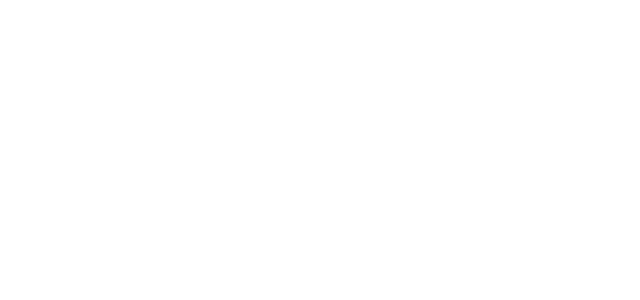
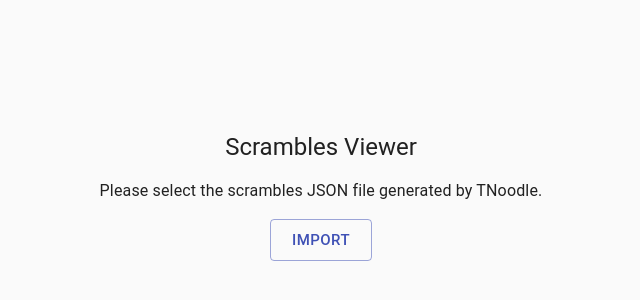
Before and after one commit to jonatanklosko/scrambles-viewer, a React (Create React App) app: page / in a window 1280 px wide. Shown: the part 196-496 px from the top of the page, without its empty margins (319-959 px from the left). Built offline with nearby package versions, Linux system fonts and the light colour scheme.

Commit message:
Add JSON import.

```diff
--- a/src/components/App.js
+++ b/src/components/App.js
@@ -1,9 +1,19 @@
-import React from 'react';
+import React, { useState } from 'react';
+import { CssBaseline } from '@material-ui/core';
+import ScramblesViewer from './ScramblesViewer';
+import JsonImport from './JsonImport';
 
 function App() {
+  const [scramblesJson, setScramblesJson] = useState(null);
+
   return (
     <div>
-
+      <CssBaseline />
+      {scramblesJson ? (
+        <ScramblesViewer scramblesJson={scramblesJson} />
+      ) : (
+        <JsonImport onImport={setScramblesJson} />
+      )}
     </div>
   );
 }
--- /dev/null
+++ b/src/components/JsonImport.js
@@ -0,0 +1,73 @@
+import React, { useRef } from 'react';
+import { Button, Grid, Typography } from '@material-ui/core';
+import { makeStyles } from '@material-ui/core/styles';
+
+const useStyles = makeStyles((theme) => ({
+  root: {
+    padding: theme.spacing(2),
+    height: '100vh',
+  },
+  grid: {
+    height: '100%',
+  },
+  fileInput: {
+    display: 'none',
+  },
+}));
+
+function JsonImport({ onImport }) {
+  const classes = useStyles();
+  const inputRef = useRef(null);
+
+  function handleFileChange(event) {
+    if (event.target.files.length === 0) return;
+    const [file] = event.target.files;
+    const reader = new FileReader();
+    reader.onload = (event) => {
+      const json = JSON.parse(event.target.result);
+      onImport(json);
+    };
+    reader.readAsText(file);
+  }
+
+  return (
+    <div className={classes.root}>
+      <Grid
+        container
+        direction="column"
+        justify="center"
+        alignItems="center"
+        className={classes.grid}
+        spacing={2}
+      >
+        <Grid item>
+          <Typography variant="h5">Scrambles Viewer</Typography>
+        </Grid>
+        <Grid item>
+          <Typography>
+            Please select the scrambles JSON file generated by TNoodle.
+          </Typography>
+        </Grid>
+        <Grid item>
+          <input
+            ref={inputRef}
+            type="file"
+            accept="application/json"
+            onChange={handleFileChange}
+            className={classes.fileInput}
+          />
+          <Button
+            variant="outlined"
+            size="large"
+            color="primary"
+            onClick={() => inputRef.current.click()}
+          >
+            Import
+          </Button>
+        </Grid>
+      </Grid>
+    </div>
+  );
+}
+
+export default JsonImport;
--- /dev/null
+++ b/src/components/ScramblesViewer.js
@@ -0,0 +1,12 @@
+import React from 'react';
+
+function ScramblesViewer({ scramblesJson }) {
+
+  return (
+    <div>
+      {JSON.stringify(scramblesJson)}
+    </div>
+  );
+}
+
+export default ScramblesViewer;
```
